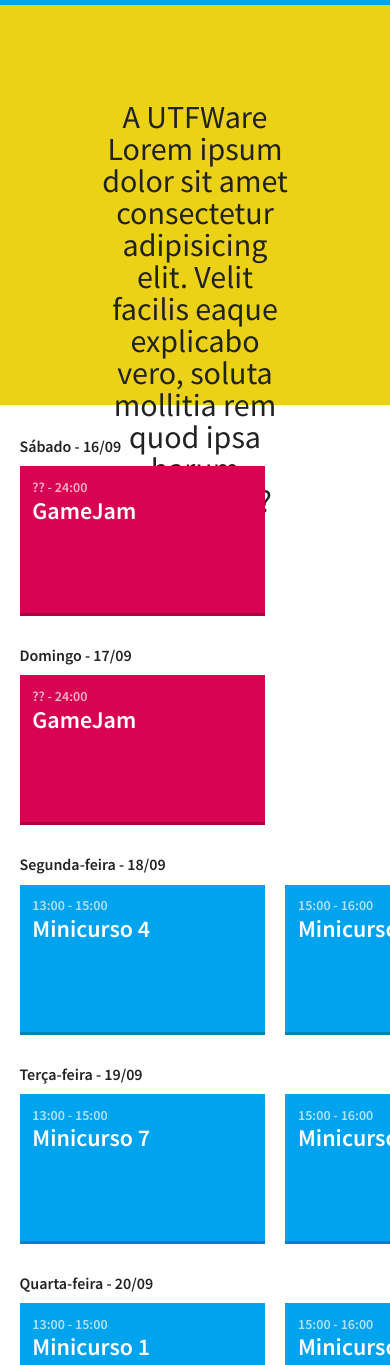
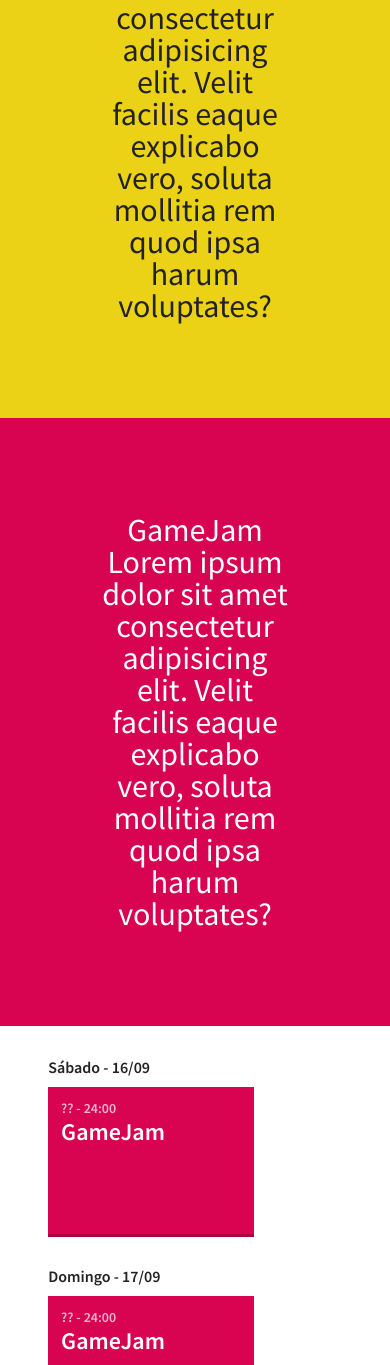
Before and after one commit to UnectJr/website-utfware-2017, a website: page index.html in a window 390 px wide. Shown: the part 635-2000 px from the top of the page. Drawn offline with nearby package versions, Linux system fonts and the light colour scheme.

Commit message:
add gamejam section

```diff
--- a/index.html
+++ b/index.html
@@ -22,6 +22,7 @@
 		<div class="topnav" id="myTopnav">
 			<a href="#">Home</a>
 			<a href="#about">Sobre</a>
+			<a href="#game-jam">GameJam</a>
 			<a href="#schedule">Agenda</a>
 			<a href="javascript:void(0);" class="icon" onclick="toggleMenu()">&#9776;</a>
 		</div>
@@ -38,6 +39,14 @@
 			<p>A <strong>UTFWare</strong> Lorem ipsum dolor sit amet consectetur adipisicing elit. Velit facilis eaque explicabo vero,
 				soluta mollitia rem quod ipsa harum voluptates?</p>
 		</div>
+	</section>
+
+	<section id="game-jam">
+		<div class="content">
+			<p><strong>GameJam</strong> Lorem ipsum dolor sit amet consectetur adipisicing elit. Velit facilis eaque explicabo vero,
+				soluta mollitia rem quod ipsa harum voluptates?</p>
+		</div>
+
 	</section>
 
 	<section id="schedule">
@@ -228,7 +237,7 @@
 	</section>
 
 	<footer>
-
+		<p>Apoio</p>
 	</footer>
 	<!-- .cd-schedule -->
 	<script src="js/modernizr.js"></script>
--- a/scss/partials/_about.scss
+++ b/scss/partials/_about.scss
@@ -1,5 +1,6 @@
 #about{
-    height: 25em;
+    position: relative;
+    min-height: 25em;
     background-color: $event-color-3;
 }
 
--- a/scss/partials/_footer.scss
+++ b/scss/partials/_footer.scss
@@ -1,4 +1,6 @@
 footer{
-    height: 25em;
+    margin-top: 10em;
+    height: 3em;
     background-color: $event-color-4;
+    padding: 1em;
 }
--- /dev/null
+++ b/scss/partials/_gamejam.scss
@@ -0,0 +1,5 @@
+#game-jam{
+    min-height: 25em;
+    background-color: $event-color-1;
+    color: white;
+}
--- a/scss/partials/_header.scss
+++ b/scss/partials/_header.scss
@@ -48,7 +48,4 @@
     display: block;
     text-align: left;
   }
-  header{
-      height: 15em;
-  }
 }
--- a/scss/partials/_schedule.scss
+++ b/scss/partials/_schedule.scss
@@ -6,7 +6,7 @@
 -------------------------------- */
 .cd-schedule {
 	position: relative;
-	margin: 2em 0;
+	margin: 2em 2em;
 
 	&::before {
 		/* never visible - this is used in js to check the current MQ */
--- a/scss/style.scss
+++ b/scss/style.scss
@@ -6,16 +6,23 @@
 
 @import 'partials/layout'; // responsive grid and media queries
 
+/**
+ *	Para o Vinicius, eu peguei as paradas q tava aki e botei em um file
+ *	separa pq tava um zona, cada parte tem um file
+ *
+ */
+
 @import 'partials/header';
 
 @import 'partials/banner';
 
 @import 'partials/about';
 
-@import 'partials/footer';
+@import 'partials/gamejam';
 
 @import 'partials/schedule';
 
+@import 'partials/footer';
 
 
 /* --------------------------------
```
Also changed, not shown: css/style.css.
